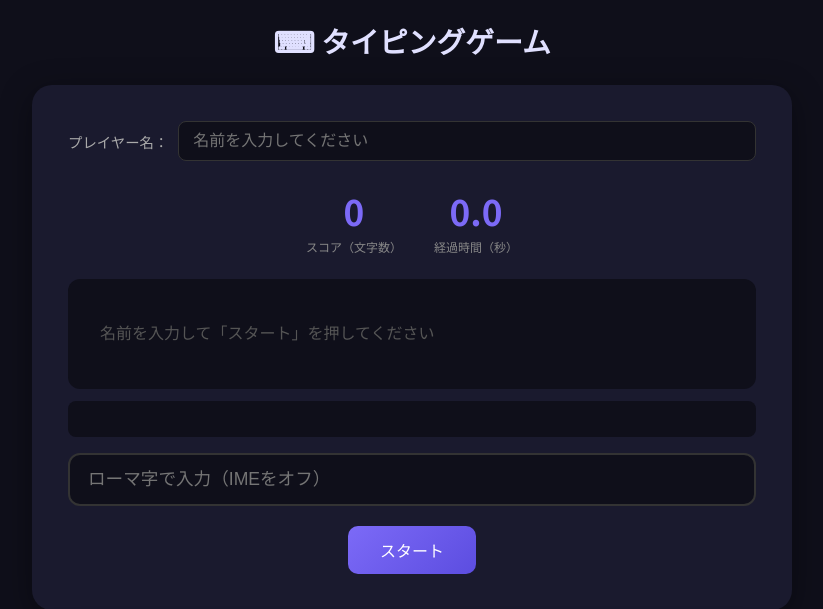
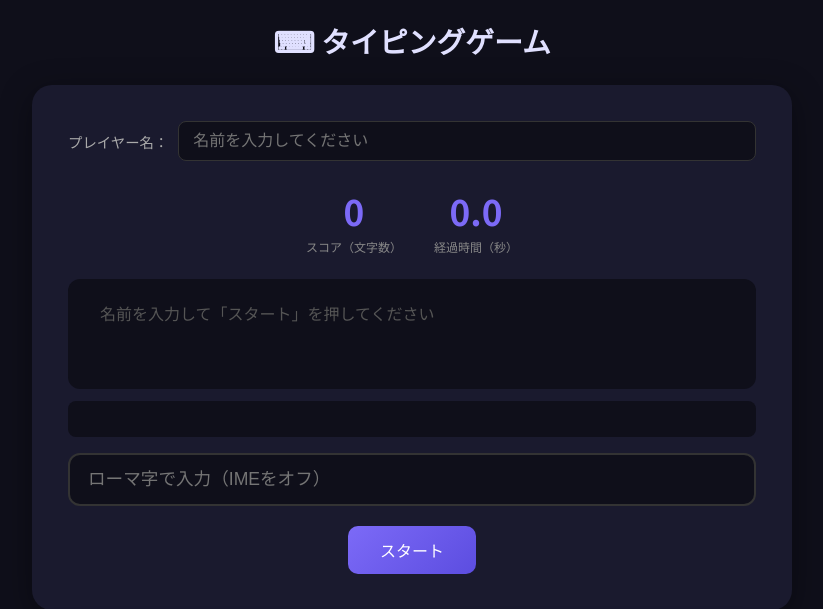
Before and after one commit to j-inano/typing-app, a Flask app: page / in a window 1280 px wide. Shown: the top 609 px of the page, without its empty margins (228-1051 px from the left). Run offline with Flask 3, Linux system fonts and the light colour scheme; data that the repository does not hold is empty; some libraries are stand-ins or nearby versions.

Commit message:
Update index.html

```diff
--- a/templates/index.html
+++ b/templates/index.html
@@ -16,8 +16,8 @@
     .status-bar { display: flex; gap: 32px; justify-content: center; margin-bottom: 24px; }
     .stat .val { font-size: 2.2rem; font-weight: bold; color: #7c6af7; text-align: center; }
     .stat .lbl { font-size: 0.75rem; color: #888; text-align: center; margin-top: 2px; }
-    .text-display { background: #0f0f1a; border-radius: 12px; padding: 20px 32px 24px; font-size: 1.45rem; line-height: 2.6; letter-spacing: 0.1em; margin-bottom: 12px; min-height: 110px; word-break: break-all; }
-    .kanji-ref { font-size: 0.85rem; color: #555; letter-spacing: 0.08em; margin-bottom: 10px; line-height: 1.8; word-break: break-all; }
+    .text-display { background: #0f0f1a; border-radius: 12px; padding: 20px 32px 24px; font-size: 0.85rem; line-height: 1.8; letter-spacing: 0.08em; margin-bottom: 12px; min-height: 110px; word-break: break-all; }
+    .kanji-ref { font-size: 1.45rem; color: #b0b0cc; letter-spacing: 0.1em; margin-bottom: 10px; line-height: 2.6; word-break: break-all; }
     .char-done    { color: #4caf50; }
     .char-current { color: #fff; background: #7c6af7; border-radius: 3px; padding: 0 2px; }
     .char-pending { color: #b0b0cc; }
```
